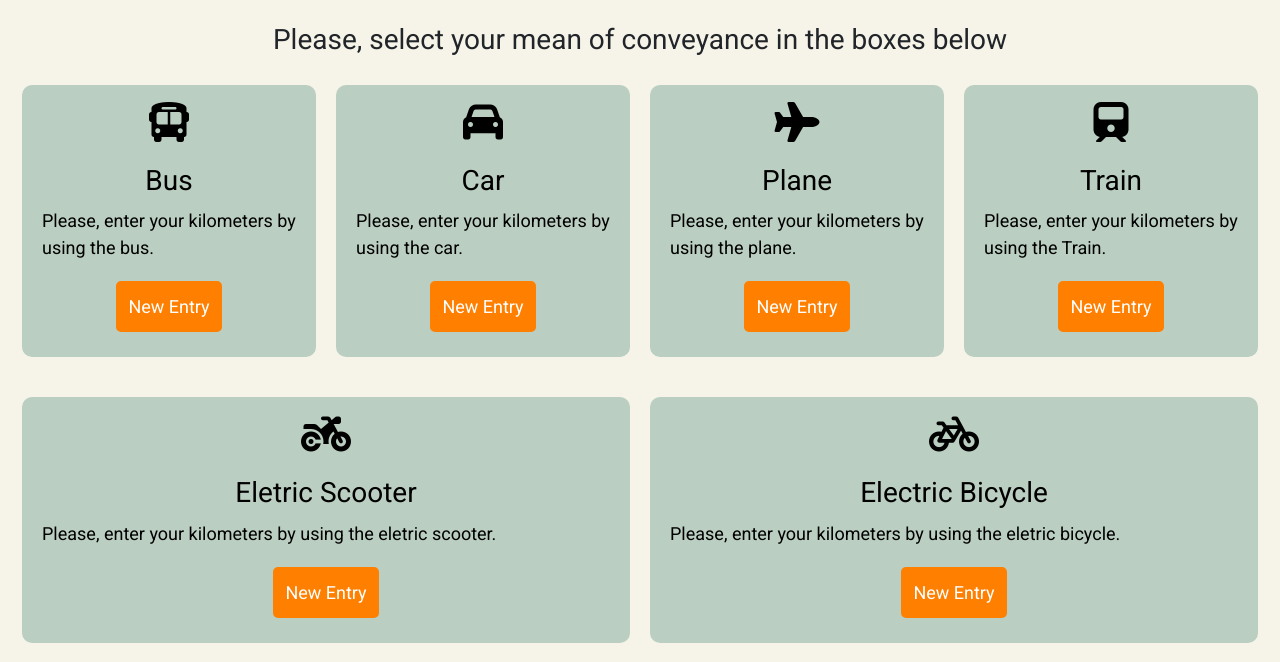
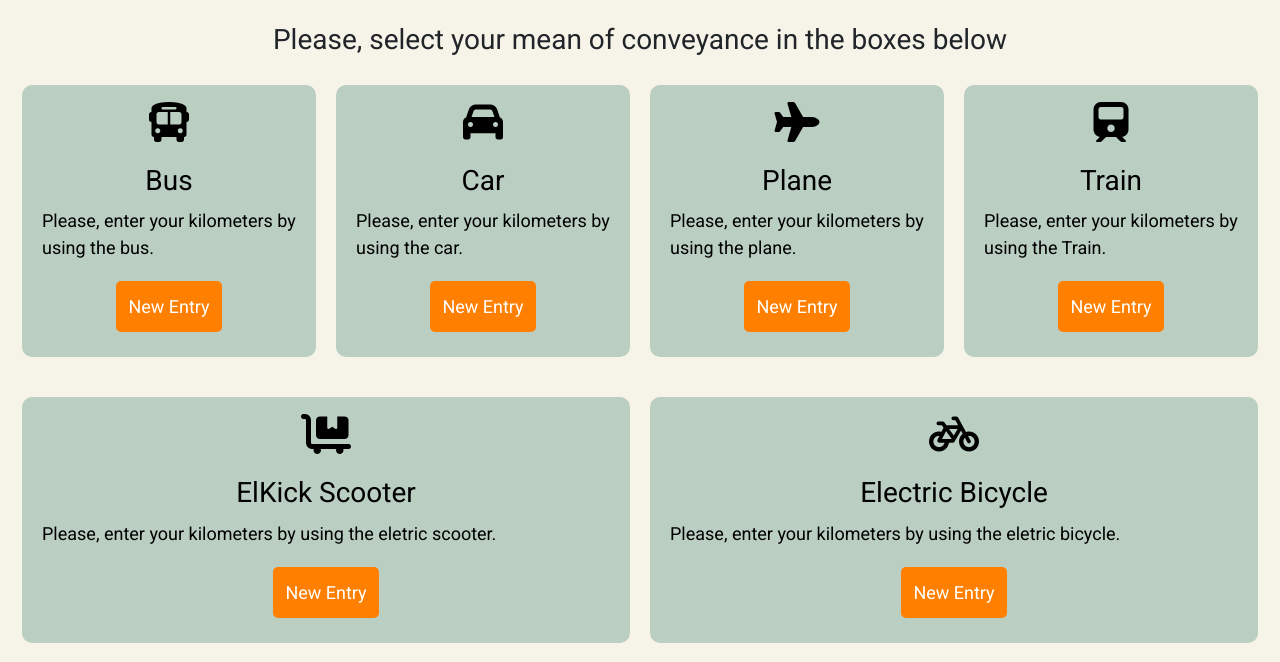
Before and after one commit to Andrei-Cos/Carbon_App_Grp1, a Flask app: page /carbon_app in a window 1280 px wide. Shown: the part 578-1240 px from the top of the page. Run offline with Flask 2, Linux system fonts and the light colour scheme; a user stored in the database is signed in; some libraries are stand-ins or nearby versions.

Commit message:
Update carbon_app.html

```diff
--- a/capp/templates/carbon_app/carbon_app.html
+++ b/capp/templates/carbon_app/carbon_app.html
@@ -116,9 +116,9 @@
       <div class="carbon_app_new_entry_main">
         <div class="box">
           <div class="h1 mb-3" style="text-align: center;">
-            <i class="fa-solid fa-motorcycle"></i>
+            <i class="fa-solid fa-cart-flatbed"></i>
           </div>
-          <h3>Eletric Scooter</h3>
+          <h3>ElKick Scooter</h3>
           <p>Please, enter your kilometers by using the eletric scooter.
           </p>
           <div class="section_container_buttons_carbon_app_new_entry_main">
```
